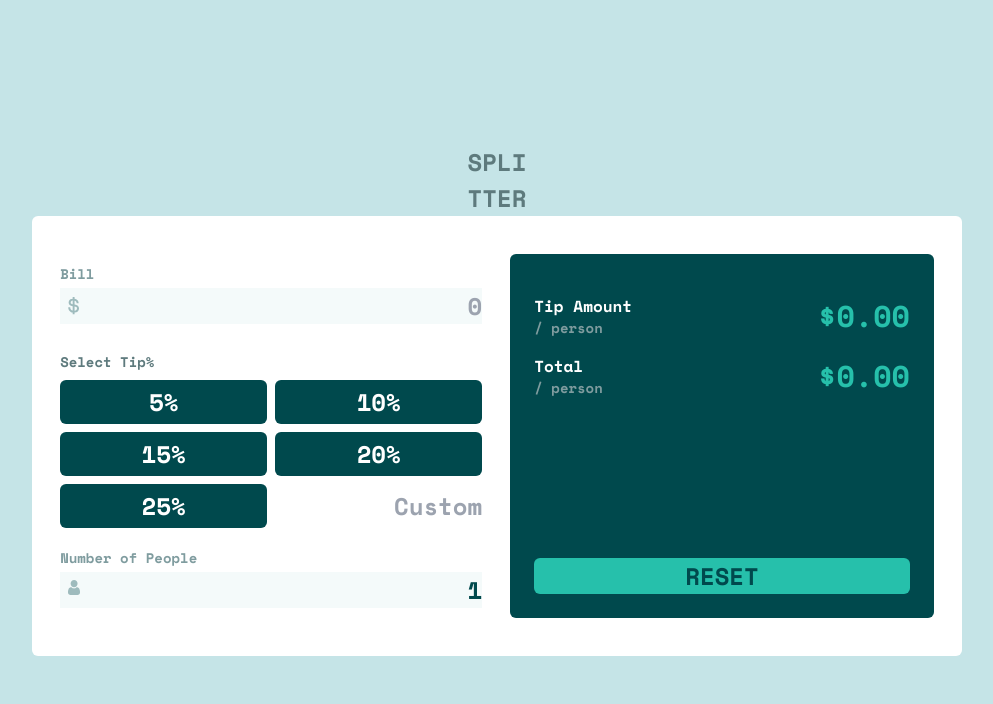
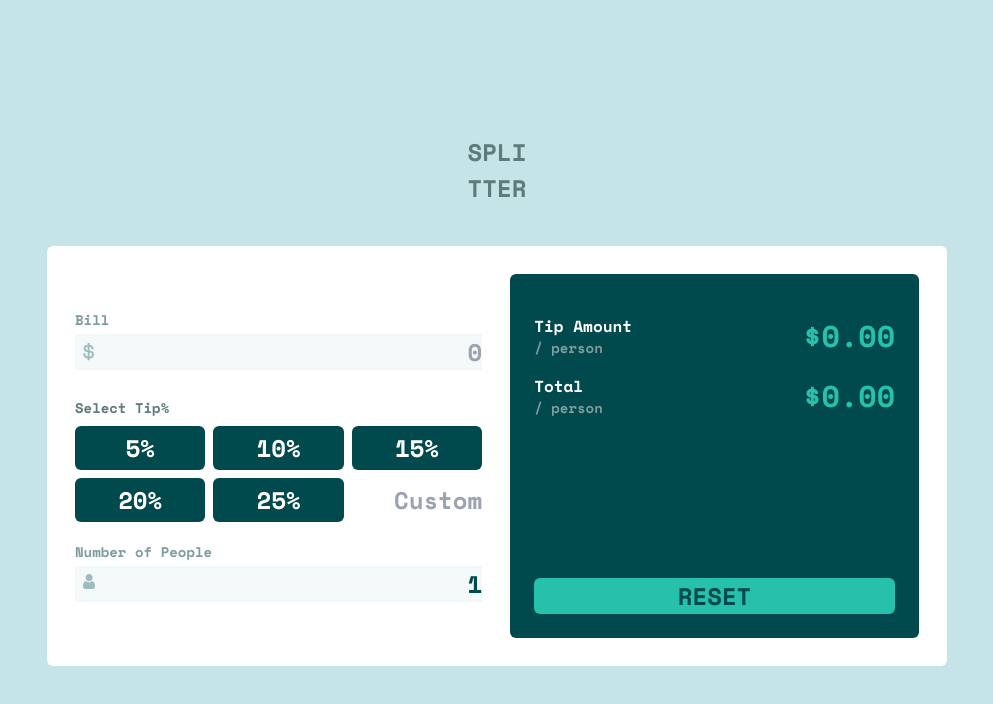
Before and after one commit to keiyya/tip-calculator, a React (Vite) app: page / in a window 1280 px wide. Shown: the top 704 px of the page, without its empty margins (143-1136 px from the left). Built offline with nearby package versions, Linux system fonts and the light colour scheme.

Commit message:
layout update

```diff
--- a/src/App.jsx
+++ b/src/App.jsx
@@ -39,10 +39,10 @@ function App() {
 
   return (
     <main>
-      <h1 className="uppercase text-darkGrayishCyan font-bold text-center">
+      <h1 className="uppercase text-darkGrayishCyan font-bold text-center mb-10">
         Spli <br /> tter
       </h1>
-      <div className="bg-white p-7 rounded-md flex flex-col items-center justify-center gap-7 md:flex-row">
+      <div className="bg-white p-7 rounded-md flex flex-col items-center justify-center gap-7 mx-6 md:flex-row max-w-[900px]">
         <Calculator
           formData={formData}
           handleChange={handleChange}
@@ -113,7 +113,7 @@ function Tips({ handleTipClick, selectedId }) {
   return (
     <div>
       <h2 className="text-sm text-darkGrayishCyan my-2">Select Tip%</h2>
-      <div className="grid grid-cols-2 gap-2">
+      <div className="grid grid-cols-2 gap-2 md:grid-cols-3">
         {[5, 10, 15, 20, 25].map((tip) => (
           <Button
             key={tip}
@@ -138,7 +138,7 @@ function Button({ value, onClick, selectedId }) {
     <button
       className={
         value === selectedId
-          ? `bg-strongCyan text-veryDarkCyan px-5 py-1 rounded-md hover:bg-veryDarkCyan hover:text-white`
+          ? `bg-strongCyan text-veryDarkCyan px-5 py-1 rounded-md`
           : `bg-veryDarkCyan text-white px-5 py-1 rounded-md hover:bg-strongCyan hover:text-veryDarkCyan`
       }
       onClick={onClick}
@@ -150,7 +150,7 @@ function Button({ value, onClick, selectedId }) {
 
 function Display({ total, onReset, tip }) {
   return (
-    <div className="bg-veryDarkCyan text-white flex flex-col p-6 rounded-md md:w-1/2">
+    <div className="bg-veryDarkCyan text-white flex flex-col p-6 rounded-md w-full md:w-1/2">
       <div>
         <Amount title="Tip Amount" bill={tip} />
         <Amount title="Total" bill={total} />
```
